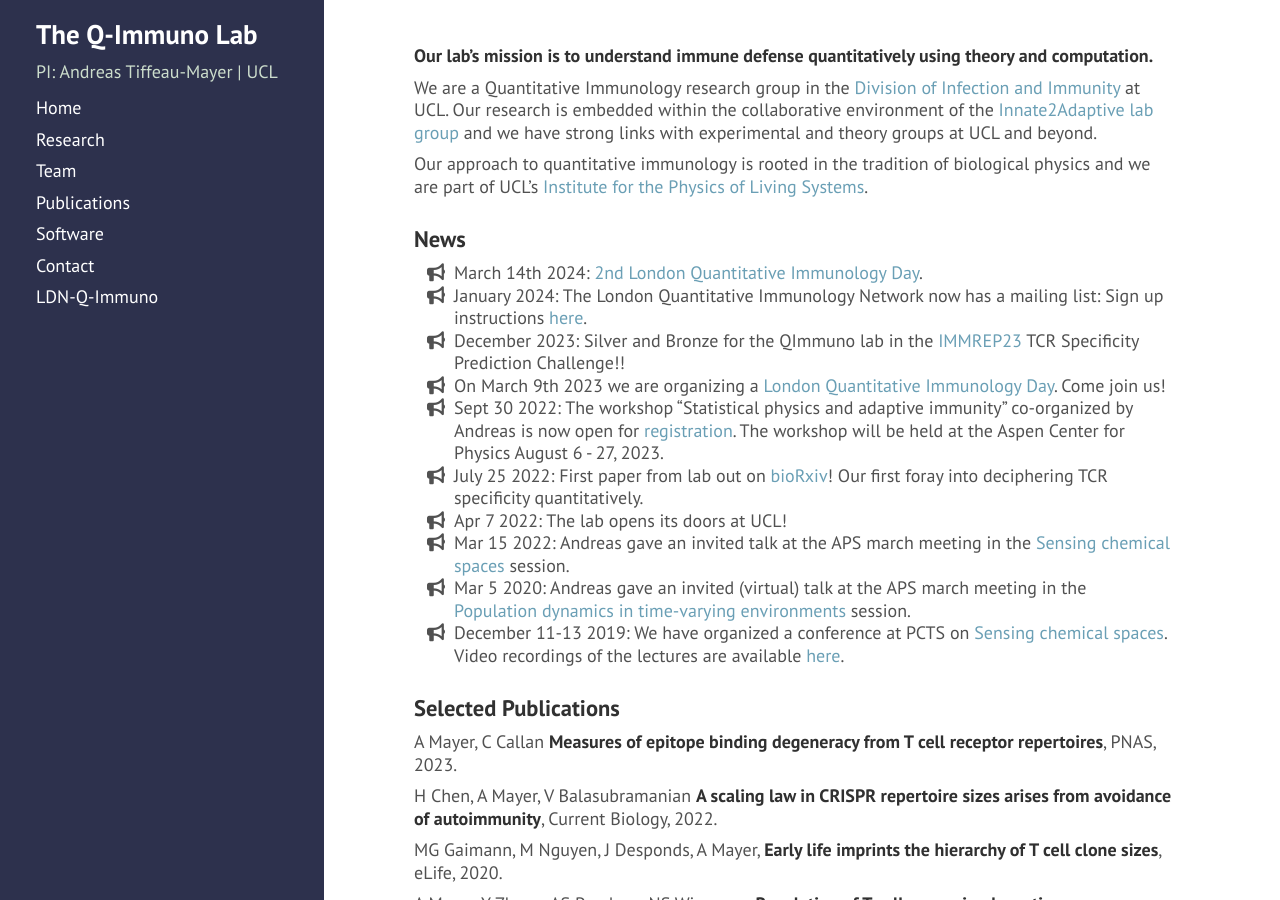
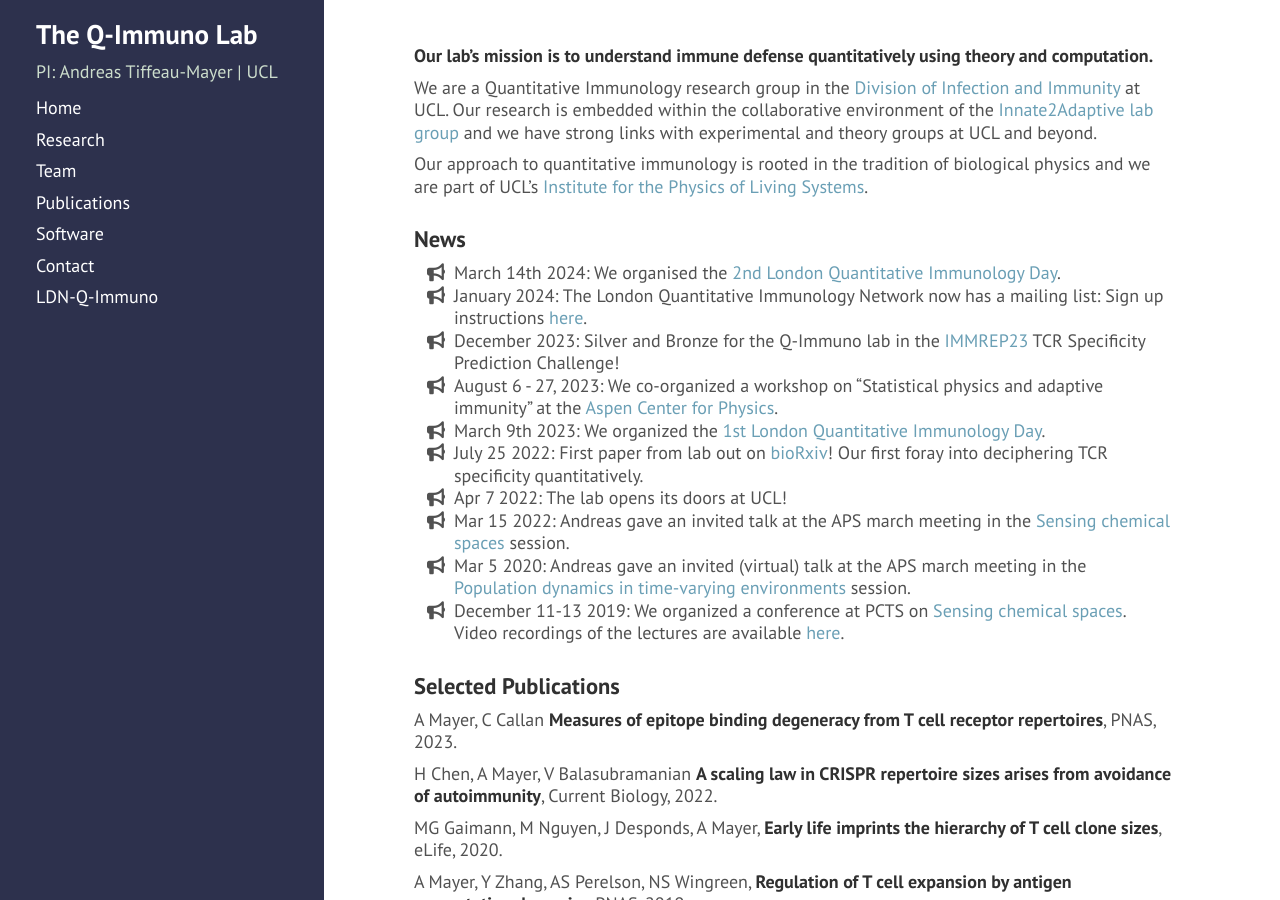
Before and after one commit to andim/andim.github.io, a Jekyll site: the page built from index.md, in a window 1280 px wide and 900 px high. Built offline with Jekyll 4.4.1, drawn with Linux system fonts in a browser that asks for light colours; nearby versions of some CDN libraries; a style sheet for code colours, icons or effects is not loaded.

Commit message:
news updated

```diff
--- a/index.md
+++ b/index.md
@@ -12,16 +12,16 @@ Our approach to quantitative immunology is rooted in the tradition of biological
 
 ### News
 
-- March 14th 2024: [2nd London Quantitative Immunology Day](https://qimmuno.com/ldnday/).
+- March 14th 2024: We organised the [2nd London Quantitative Immunology Day](https://qimmuno.com/ldnday/).
 - January 2024: The London Quantitative Immunology Network now has a mailing list: Sign up instructions [here](https://qimmuno.com/ldnqimmuno/).
-- December 2023: Silver and Bronze for the QImmuno lab in the [IMMREP23](https://www.kaggle.com/competitions/tcr-specificity-prediction-challenge/leaderboard) TCR Specificity Prediction Challenge!!
-- On March 9th 2023 we are organizing a [London Quantitative Immunology Day](https://qimmuno.com/ldnday2023/). Come join us!
-- Sept 30 2022: The workshop "Statistical physics and adaptive immunity" co-organized by Andreas is now open for [registration](https://aspenphys.org/physicists/summer/program/currentworkshops.html). The workshop will be held at the Aspen Center for Physics August 6 - 27, 2023.
+- December 2023: Silver and Bronze for the Q-Immuno lab in the [IMMREP23](https://www.kaggle.com/competitions/tcr-specificity-prediction-challenge/leaderboard) TCR Specificity Prediction Challenge!
+- August 6 - 27, 2023: We co-organized a workshop on "Statistical physics and adaptive immunity" at the [Aspen Center for Physics](https://aspenphys.org/physicists/summer/program/currentworkshops.html).
+- March 9th 2023: We organized the [1st London Quantitative Immunology Day](https://qimmuno.com/ldnday2023/).
 - July 25 2022: First paper from lab out on [bioRxiv](https://doi.org/10.1101/2022.07.25.501373)! Our first foray into deciphering TCR specificity quantitatively.
 - Apr 7 2022: The lab opens its doors at UCL!
 - Mar 15 2022: Andreas gave an invited talk at the APS march meeting in the [Sensing chemical spaces](https://meetings.aps.org/Meeting/MAR22/Session/F14) session.
 - Mar 5 2020: Andreas gave an invited (virtual) talk at the APS march meeting in the [Population dynamics in time-varying environments](http://meetings.aps.org/Meeting/MAR20/Session/U27) session.
-- December 11-13 2019: We have organized a conference at PCTS on [Sensing chemical spaces](https://pcts.princeton.edu/events/2019/sensing-chemical-spaces). Video recordings of the lectures are available [here](http://www.kaltura.com/tiny/opthb).
+- December 11-13 2019: We organized a conference at PCTS on [Sensing chemical spaces](https://pcts.princeton.edu/events/2019/sensing-chemical-spaces). Video recordings of the lectures are available [here](http://www.kaltura.com/tiny/opthb).
 {:.horn}
 
 ### Selected Publications
```
